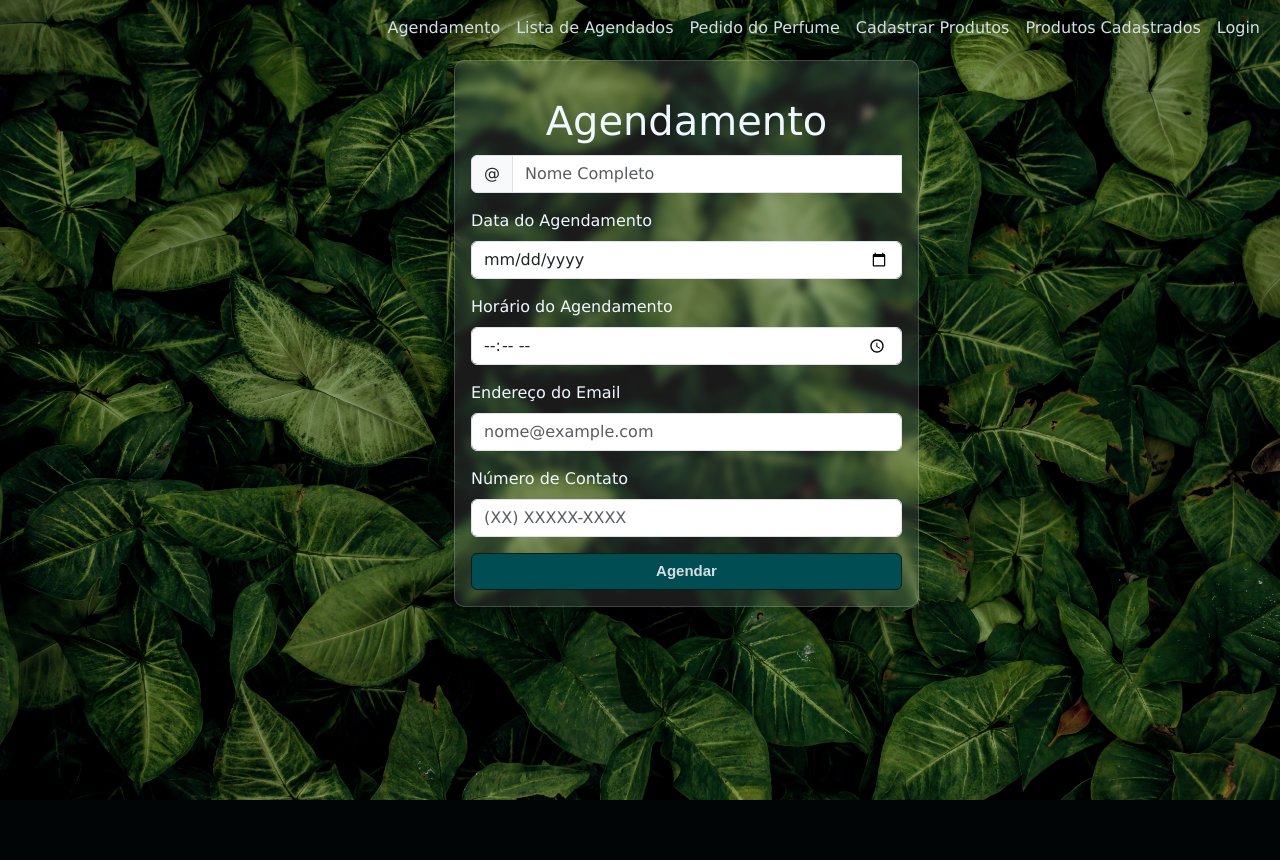
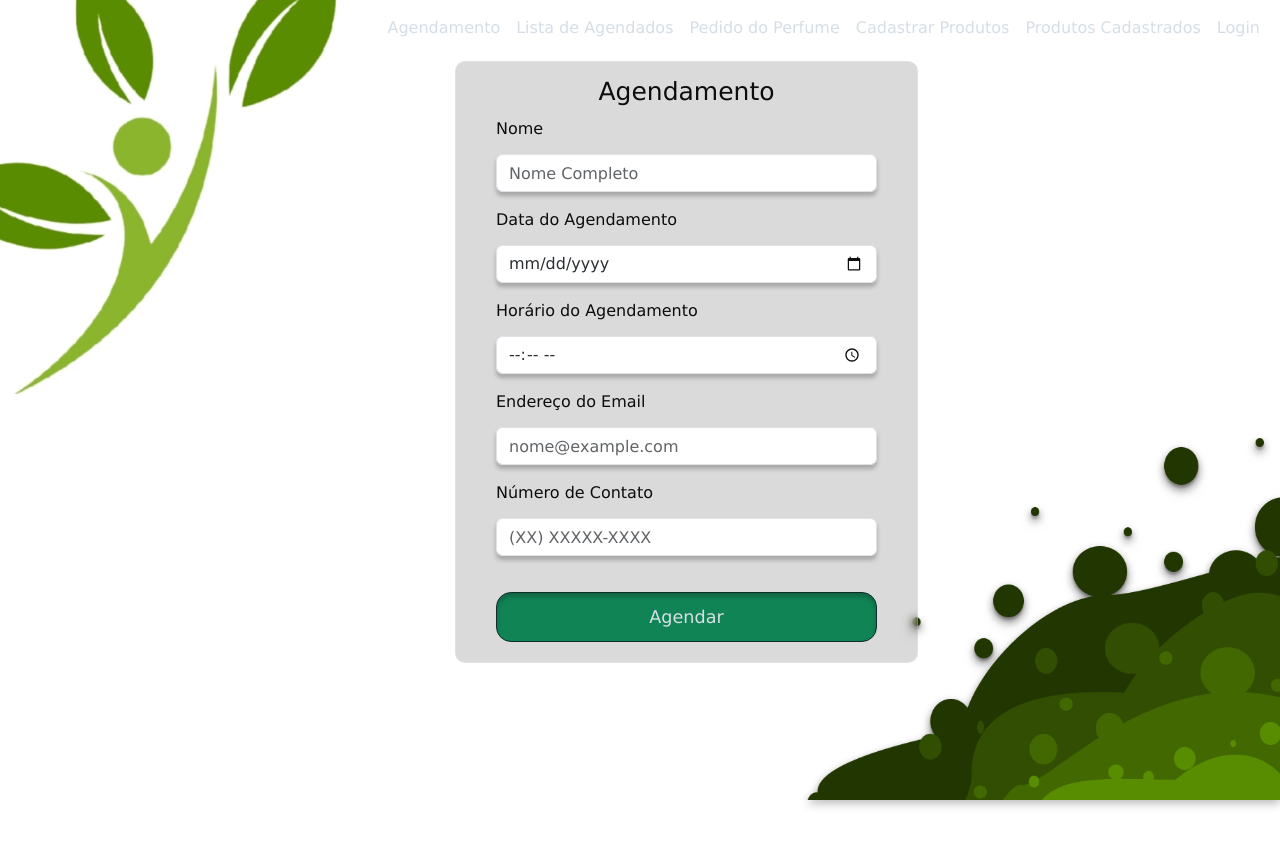
Before and after one commit to Gabrielle-Santiago/Agenda-Automatica, a Django app: page / in a window 1280 px wide. Before the commit the page ends 800 px from the top, so only its background shows below. Run offline with Django 5.2, Linux system fonts and the light colour scheme.

Commit message:
Estilização da tela de agendamento

```diff
--- a/AgendaAutomatica/static/css/style.css
+++ b/AgendaAutomatica/static/css/style.css
@@ -1,13 +1,13 @@
 body{
-    color: #f0f8ff;
+    color: #000000;
     font-family:'Lucida Sans', 'Lucida Sans Regular', 'Lucida Grande', 'Lucida Sans Unicode', Geneva, Verdana, sans-serif;
-    background: #121212;
-    background: linear-gradient(90deg, #121212 8%, #358a70 90%);
+    background-color: #ffffff;
 }
 
 h1, h2 {
+    font-size: 25px;
     margin-bottom: 10px;
-    margin-top: 20px;
+    margin-top: 10px;
 }
 
 /* Deixa o menu transparente e sem borda */
@@ -20,50 +20,126 @@ nav a {
     color: #d5dee6 !important;
 }
 
+/* Configuração da logo na tela de agendamento */
+#logo {
+    position: fixed;
+    top: -60px;
+    left: -70px;
+    width: 32%;
+    height: auto;
+    background: url(/AgendaAutomatica/static/img/logo/logo.png);
+    background-size: contain;
+    z-index: -1;
+}
+
+/* Container pai para centralizar o formulário */
+#formulario {
+    display: flex;
+    align-items: center;
+    min-height: 100vh;
+    margin: 0;
+    padding: 0;
+    border-color: transparent;
+}
+
 /* Cria o desfoque e a transparência do formulário */
-#formulario{
-    background: #ffffff1a;
+#center {
+    position: relative;
+    width: 100%;
+    max-width: 635px;
+    height: auto;
+
+    background: rgba(102, 102, 102, 0.25);
     backdrop-filter: blur( 4px );
     -webkit-backdrop-filter: blur( 4px );
     border-radius: 10px;
-    border: 1px solid #ffffff2e;
+    border: 1px solid rgba( 255, 255, 255, 0.18 );
+
+    padding-left: 40px;
+    padding-right: 40px;
+    padding-top: 5px;
+    box-sizing: border-box;
+    margin: 0 auto;
+    opacity: 0.95;
+    z-index: 1;
 }
 
-/* Configuração da imagem do fundo */
-#folhas {
-    position: absolute;
-    bottom: 0;
-    width: 100%;
-    height: 100%;
-    object-fit: cover;
-    z-index: -1;
-    overflow: hidden;
+/* Estilos para os inputs dentro da section */
+input {
+    position: relative;       /* Evita conflitos com a section */
+    width: 80%;
+    max-width: 525px;
+    height: 38px;
+
+    margin: 5px auto;
+    background: #FAF3F3;
+    box-shadow: 0px 4px 4px rgba(0, 0, 0, 0.25);
+    border-radius: 15px;
+    padding: 3px;
+    box-sizing: border-box;
 }
 
 /* Estilização do botão */
 .myButton {
-	box-shadow:inset 0px 1px 0px 0px #004f45;
-	background:linear-gradient(to bottom, #004e54 5%, #004e54 100%);
-	background-color:#004e54;
-	border-radius:6px;
-	border:1px solid #01373a;
-	display:inline-block;
-	cursor:pointer;
-	color:#e9e9e9;
-	font-family:Arial;
-	font-size:15px;
-	font-weight:bold;
-	padding:6px 24px;
-	text-decoration:none;
-	text-shadow:0px 1px 0px #004f45;
+    position: relative;
+    width: 100%;
+    max-width: 525px;
+    height: 50px;
+
+    margin: 20px auto;
+    background: #057E4C;
+    border: 1px solid #014026;
+    box-shadow: inset 0px 4px 4px rgba(0, 0, 0, 0.25);
+    border-radius: 15px;
+
+    text-align: center;
+    font-size: 1.1rem;
+    color: #fff;
+    cursor: pointer;
+    padding: 10px;
+    box-sizing: border-box; /* Garante que padding e borda não afetem a largura total */
 }
-.myButton:hover {
-	background:linear-gradient(to bottom, #004e54 5%, #004e54 100%);
-	background-color:#004e54;
+
+/* Para telas menores */
+@media (max-width: 768px) {
+    button {
+        width: 90%;
+        height: 45px;
+        font-size: 0.9rem;
+    }
 }
-.myButton:active {
-	position:relative;
-	top:1px;
+
+/* Camadas da tela de agendamento */
+.camada {
+    position: fixed;
+    width: 50vw;
+    height: auto;
+    max-width: 100%;
+    right: 0;
+    bottom: 0;
+    filter: drop-shadow(0px 4px 4px rgba(0, 0, 0, 0.25));
+    object-fit: contain;
+    overflow: hidden;
+    z-index: -2;
+}
+
+#camadaIMG {
+    width: 50vw;
+    height: auto;
+    max-width: 1066px;
+    max-height: 732px;
+    filter: drop-shadow(0px 4px 4px rgba(0, 0, 0, 0.25));
+    margin-bottom: 0;
+    margin-left: 0;
+}
+.conserto {
+    position: fixed;
+    display: flex;
+    justify-content: center;
+    align-items: flex-end;
+    width: 100vw;
+    height: 100vh;
+    overflow: hidden;
 }
 
 /* Checkbox do pedido perfume */
--- a/AgendaAutomatica/task/templates/cadastros/cadastro.html
+++ b/AgendaAutomatica/task/templates/cadastros/cadastro.html
@@ -4,20 +4,20 @@
 
 {% block content %}
 
-<main class="container mt-1">
+    <main class="container mt-1">
         <div class="col-md-5 offset-md-4">
 
             <form method="POST" class="card card-body needs-validation" id="formulario" novalidate>
+                <div id="center">
 
-                <h1 class="text-center">Agendamento</h1>
+                    <h1 class="text-center">Agendamento</h1>
 
                     {{ error }}
 
                     {% csrf_token %}
 
-                    <div class="input-group mb-3">
-
-                        <span class="input-group-text" id="inputGroupPrepend3">@</span>
+                    <div class="mb-3">
+                        <label class="form-label">Nome</label>
                         <input type="text" class="form-control" placeholder="Nome Completo" aria-label="Username" aria-describedby="inputGroupPrepend3" id="validationUsername" name="username" required>
                         <div id="validationUsernameFeedback" class="invalid-feedback">
                             Por favor, adicione um nome.
@@ -57,11 +57,18 @@
                     </div>
 
                     <input class="myButton btn btn-primary" type="submit" value="Agendar">
-                </form>
+                </div>
+            </form>
         </div>
-</main>
+    </main>
+
+<div class="conserto">
+    <div class="camada">
+        <img src="{% static "img/out/Group.png" %}" id="camadaIMG" alt="Group background">
+    </div>
+</div>
 <div class="wave-background">
-<img src="{% static 'img/fundo/folhas.jpeg' %}" id="folhas" alt="Folha background">
+    <img src="{% static 'img/logo/logo.png' %}" id="logo" alt="Logo background">
 </div>
 
 {% endblock %}
```
Also changed, not shown: AgendaAutomatica/static/img/fundo/folhas.jpeg (deleted), AgendaAutomatica/static/img/icon/casa.png (added), AgendaAutomatica/static/img/icon/usuario.png (added), AgendaAutomatica/static/img/logo/IMG-20240907-WA0004.jpg (deleted), AgendaAutomatica/static/img/logo/IMG-20240907-WA0005.jpg (deleted), AgendaAutomatica/static/img/logo/IMG-20240907-WA0006.jpg (deleted), AgendaAutomatica/static/img/logo/IMG-20240907-WA0007.jpg (deleted), AgendaAutomatica/static/img/logo/logo.png (added), AgendaAutomatica/static/img/logo/logo_com_espaco.png (added), AgendaAutomatica/static/img/logo/logo_com_nome.png (added), AgendaAutomatica/static/img/logo/nome.png (added), AgendaAutomatica/static/img/logo/transparencia_logo_fundo.png (added), AgendaAutomatica/static/img/out/Group.png (added).
